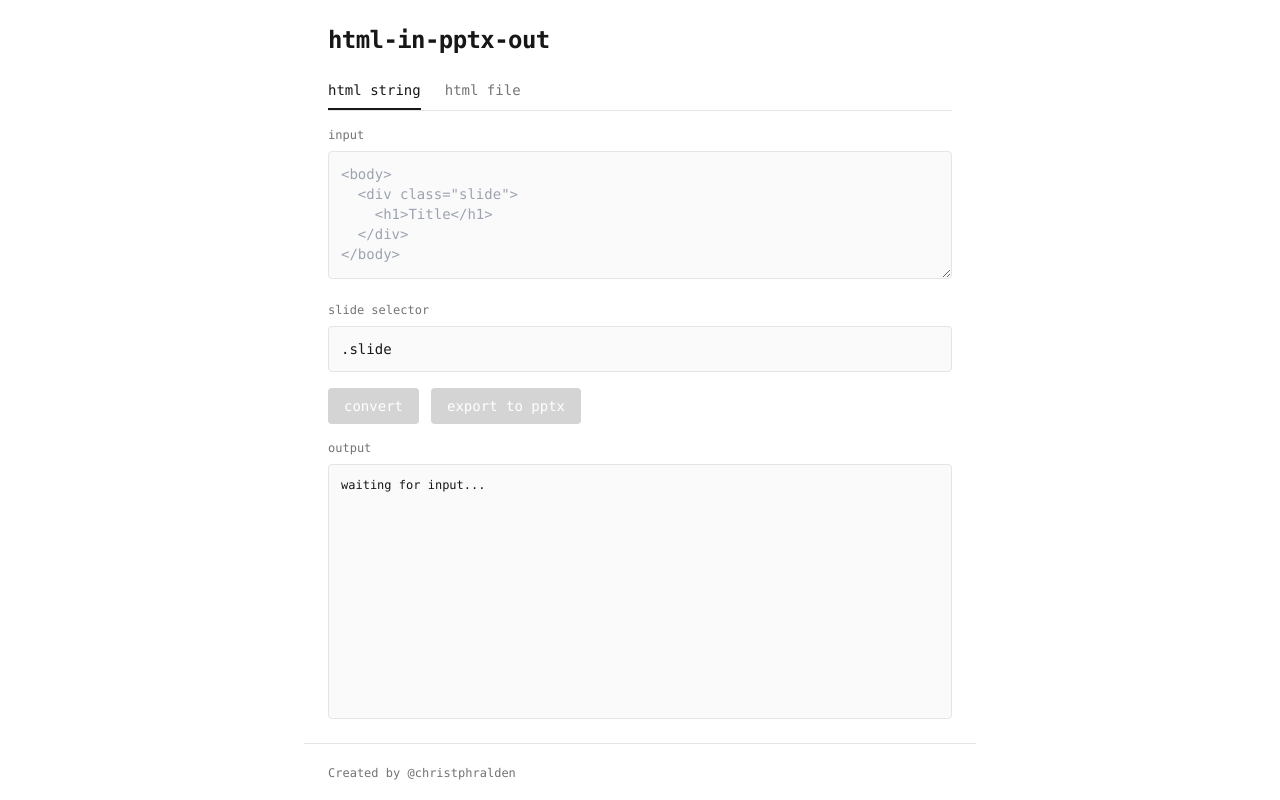
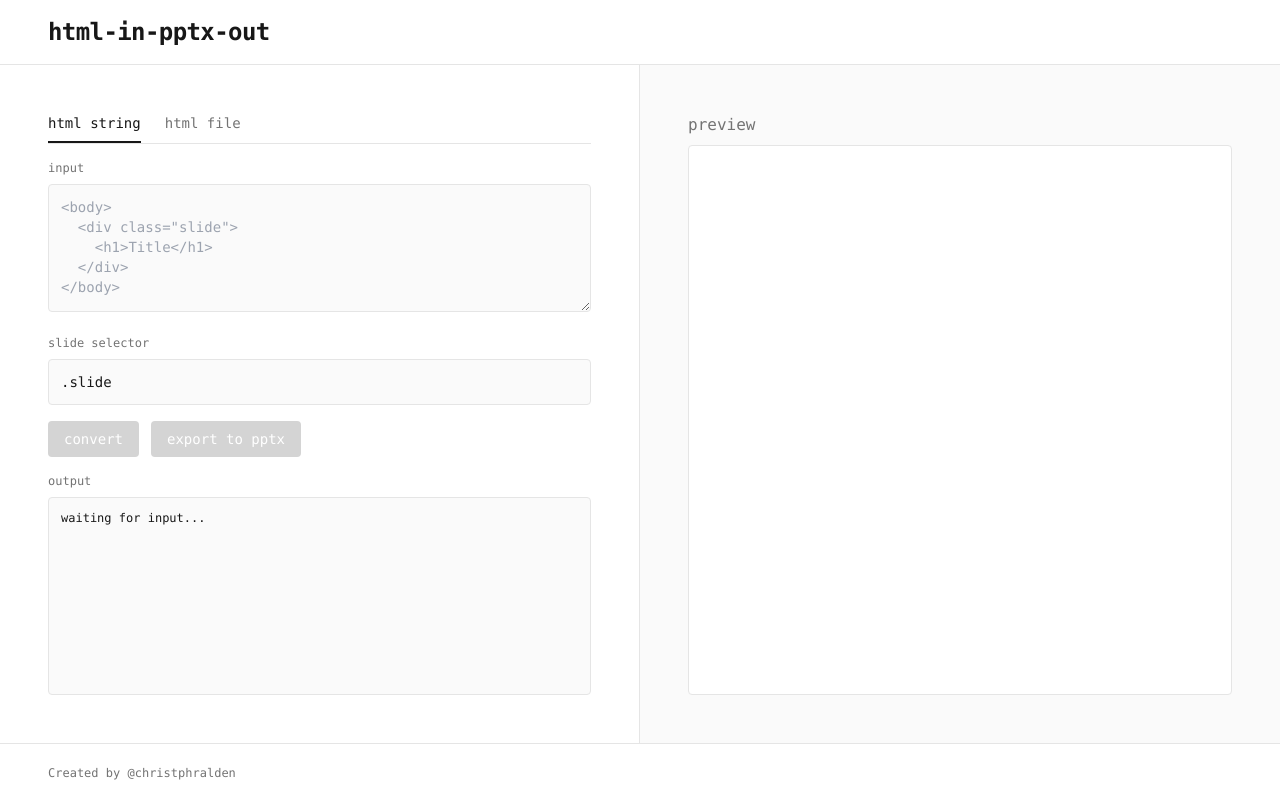
Before and after one commit to christphralden/html-in-pptx-out, a website: page demo/index.html in a window 1280 px wide. Both pictures are taken after a click on the button "html string". Drawn offline with nearby package versions, Linux system fonts and the light colour scheme.

Commit message:
feat: add preview to demo

```diff
--- a/demo/index.html
+++ b/demo/index.html
@@ -17,12 +17,18 @@
       };
     </script>
   </head>
-  <body class="font-mono bg-white text-neutral-900 h-screen flex flex-col overflow-hidden">
-    <main class="flex-1 max-w-2xl mx-auto w-full px-6 py-6 flex flex-col overflow-hidden">
-      <h1 class="text-2xl font-semibold tracking-tight mb-6">
-        html-in-pptx-out
-      </h1>
 
+  <body
+    class="font-mono bg-white text-neutral-900 h-screen flex flex-col overflow-hidden"
+  >
+    <header class="px-12 py-4 border-b border-neutral-200">
+      <h1 class="text-2xl font-semibold tracking-tight">html-in-pptx-out</h1>
+    </header>
+
+    <main class="flex-1 flex overflow-hidden">
+      <div
+        class="w-1/2 border-r border-neutral-200 p-12 flex flex-col overflow-hidden"
+      >
         <div class="mb-4">
           <div class="flex gap-6 border-b border-neutral-200 mb-4">
             <button
@@ -112,7 +118,10 @@
           >
             export to pptx
           </button>
-        <span id="status" class="ml-3 text-xs text-neutral-500 self-center"></span>
+          <span
+            id="status"
+            class="ml-3 text-xs text-neutral-500 self-center"
+          ></span>
         </div>
 
         <div class="flex-1 flex flex-col min-h-0">
@@ -120,20 +129,35 @@
           <pre
             id="output"
             class="flex-1 p-3 bg-neutral-50 border border-neutral-200 rounded text-xs overflow-auto"
-        >waiting for input...</pre>
+          >
+waiting for input...</pre
+          >
+        </div>
+      </div>
+
+      <div class="w-1/2 p-12 flex flex-col overflow-hidden bg-neutral-50">
+        <label class="block text-neutral-500 mb-2">preview</label>
+        <div
+          class="flex-1 bg-white border border-neutral-200 rounded overflow-auto"
+        >
+          <iframe
+            id="previewFrame"
+            class="w-full h-full border-0"
+            sandbox="allow-scripts allow-same-origin"
+          ></iframe>
+        </div>
       </div>
     </main>
 
-    <footer
-      class="max-w-2xl mx-auto w-full px-6 py-4 border-t border-neutral-200"
-    >
+    <footer class="px-12 py-4 border-t border-neutral-200">
       <a
         href="https://github.com/christphralden"
         target="_blank"
         rel="noopener"
         class="text-xs text-neutral-500 hover:text-neutral-900"
-        >Created by @christphralden</a
       >
+        Created by @christphralden
+      </a>
     </footer>
 
     <script type="module">
@@ -159,6 +183,14 @@
 
       chooseFileBtn.addEventListener("click", () => fileInput.click());
 
+      function updateIframe(html) {
+        const iframe = document.getElementById("previewFrame");
+        const doc = iframe.contentDocument || iframe.contentWindow.document;
+        doc.open();
+        doc.write(html);
+        doc.close();
+      }
+
       function updateButtonState() {
         if (activeTab === "string") {
           convertBtn.disabled = !htmlInput.value.trim();
@@ -177,6 +209,8 @@
           tabFile.classList.add("border-transparent", "text-neutral-500");
           panelString.classList.remove("hidden");
           panelFile.classList.add("hidden");
+
+          updateIframe(htmlInput.value);
         } else {
           tabFile.classList.add("border-neutral-900");
           tabFile.classList.remove("border-transparent", "text-neutral-500");
@@ -184,6 +218,8 @@
           tabString.classList.add("border-transparent", "text-neutral-500");
           panelFile.classList.remove("hidden");
           panelString.classList.add("hidden");
+
+          updateIframe(loadedFileContent);
         }
         updateButtonState();
       }
@@ -191,7 +227,10 @@
       tabString.addEventListener("click", () => switchTab("string"));
       tabFile.addEventListener("click", () => switchTab("file"));
 
-      htmlInput.addEventListener("input", updateButtonState);
+      htmlInput.addEventListener("input", () => {
+        updateButtonState();
+        updateIframe(htmlInput.value);
+      });
 
       fileInput.addEventListener("change", async (e) => {
         const file = e.target.files[0];
@@ -201,6 +240,9 @@
           fileContent.textContent = loadedFileContent;
           filePreview.classList.remove("hidden");
           status.textContent = `loaded: ${file.name}`;
+
+          updateIframe(loadedFileContent);
+
           updateButtonState();
         }
       });
@@ -209,6 +251,8 @@
         const html =
           activeTab === "string" ? htmlInput.value.trim() : loadedFileContent;
         if (!html) return;
+
+        updateIframe(html);
 
         convertBtn.disabled = true;
         currentConverter = null;
@@ -277,6 +321,7 @@
       });
 
       updateButtonState();
+      updateIframe("");
     </script>
   </body>
 </html>
```
Lines whose indentation alone changed are shown as unchanged.
